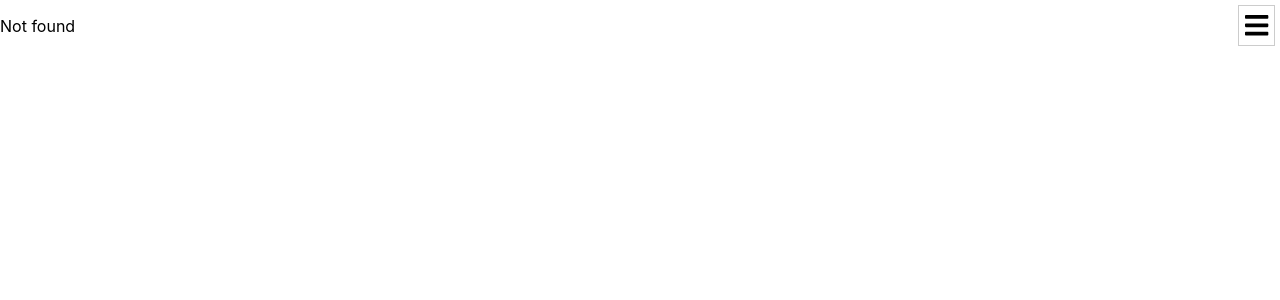
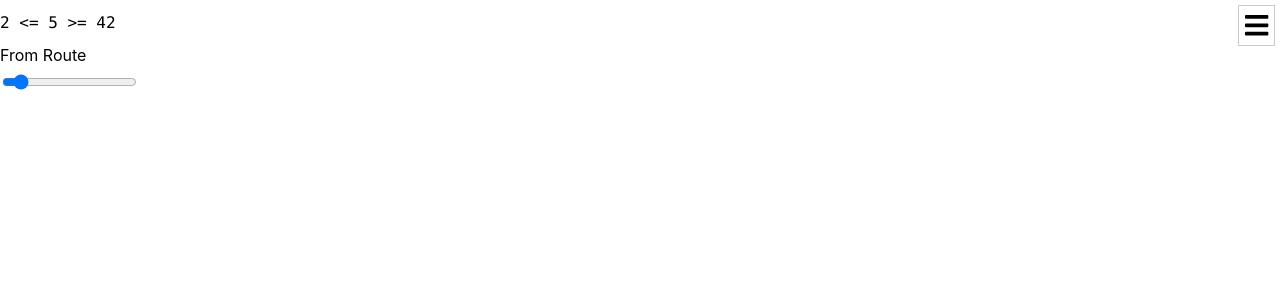
Before and after one commit to rudfoss/cra-workshop, a React (Create React App) app: page /range/2/42 in a window 1280 px wide. Before the commit this address had no page. Shown: the top 300 px of the page. Built offline with nearby package versions, Linux system fonts and the light colour scheme.

Commit message:
RouteTicker

```diff
--- a/package.json
+++ b/package.json
@@ -17,7 +17,7 @@
     "react-dom": "^16.13.1",
     "react-router-dom": "^5.2.0",
     "react-scripts": "3.4.3",
-    "typescript": "~3.7.2"
+    "typescript": "3.9.5"
   },
   "scripts": {
     "start": "react-scripts start",
--- a/src/features/Nav/Nav.tsx
+++ b/src/features/Nav/Nav.tsx
@@ -29,7 +29,13 @@ export const Nav = (): JSX.Element => {
 						<Link to="/ticker" onClick={close}>Ticker</Link>
 					</div>
 					<div>
+						<Link to="/ticker/this-is-a-message" onClick={close}>Ticker message</Link>
+					</div>
+					<div>
 						<Link to="/connectedticker" onClick={close}>ConnectedTicker</Link>
+					</div>
+					<div>
+						<Link to="/range/2/42" onClick={close}>Range from url</Link>
 					</div>
 				</nav>
 			</div>
--- /dev/null
+++ b/src/features/RouteParams/RouteRangeMinMax.tsx
@@ -0,0 +1,22 @@
+import React, { useState } from "react"
+import { useRouteMatch } from "react-router-dom"
+import RangeInput from "UI/RangeInput"
+
+export const RouteRangeMinMax = (): JSX.Element => {
+	const { params } = useRouteMatch<{min: string, max: string}>()
+	const [range, setRange] = useState(5)
+	return (
+		<>
+			<pre><code>{`${params.min} <= ${range} >= ${params.max}`}</code></pre>
+			<RangeInput
+				min={parseInt(params.min)}
+				max={parseInt(params.max)}
+				id="from-route"
+				label="From Route"
+				value={range}
+				onChange={setRange}/>
+		</>
+	)
+}
+
+export default RouteRangeMinMax
--- /dev/null
+++ b/src/features/RouteParams/RouteTickerMessage.tsx
@@ -0,0 +1,10 @@
+import React from "react"
+import { useRouteMatch } from "react-router-dom"
+import Ticker from "features/Ticker"
+
+export const RouteTickerMessage = (): JSX.Element => {
+	const { params } = useRouteMatch<{message: string}>()
+	return (<Ticker message={params.message}/>)
+}
+
+export default RouteTickerMessage
--- /dev/null
+++ b/src/features/RouteParams/index.ts
@@ -0,0 +1,2 @@
+export * from "./RouteRangeMinMax"
+export * from "./RouteTickerMessage"
--- a/src/features/Router/Router.tsx
+++ b/src/features/Router/Router.tsx
@@ -5,6 +5,7 @@ import ListPosts from "features/ListPosts"
 import Incrementor from "features/Incrementor"
 import Ticker from "features/Ticker"
 import ConnectedTicker from "features/ConnectedTicker"
+import { RouteTickerMessage, RouteRangeMinMax } from "features/RouteParams"
 
 export const Router = (): JSX.Element => {
 	const { pathname } = useLocation()
@@ -21,12 +22,21 @@ export const Router = (): JSX.Element => {
 			<Route path="/incrementor">
 				<Incrementor limit={10}/>
 			</Route>
+
+			<Route path="/ticker/:message">
+				<RouteTickerMessage/>
+			</Route>
 			<Route path="/ticker">
 				<Ticker message="Hello from the router on the outside" size={6}/>
 			</Route>
 			<Route path="/connectedticker">
 				<ConnectedTicker/>
 			</Route>
+
+			<Route path="/range/:min/:max">
+				<RouteRangeMinMax/>
+			</Route>
+
 			<Route path="/" exact>
 				<h1>Home</h1>
 			</Route>
```
Also changed, not shown: 1 other file (tests, documents, lock files or other folders).
